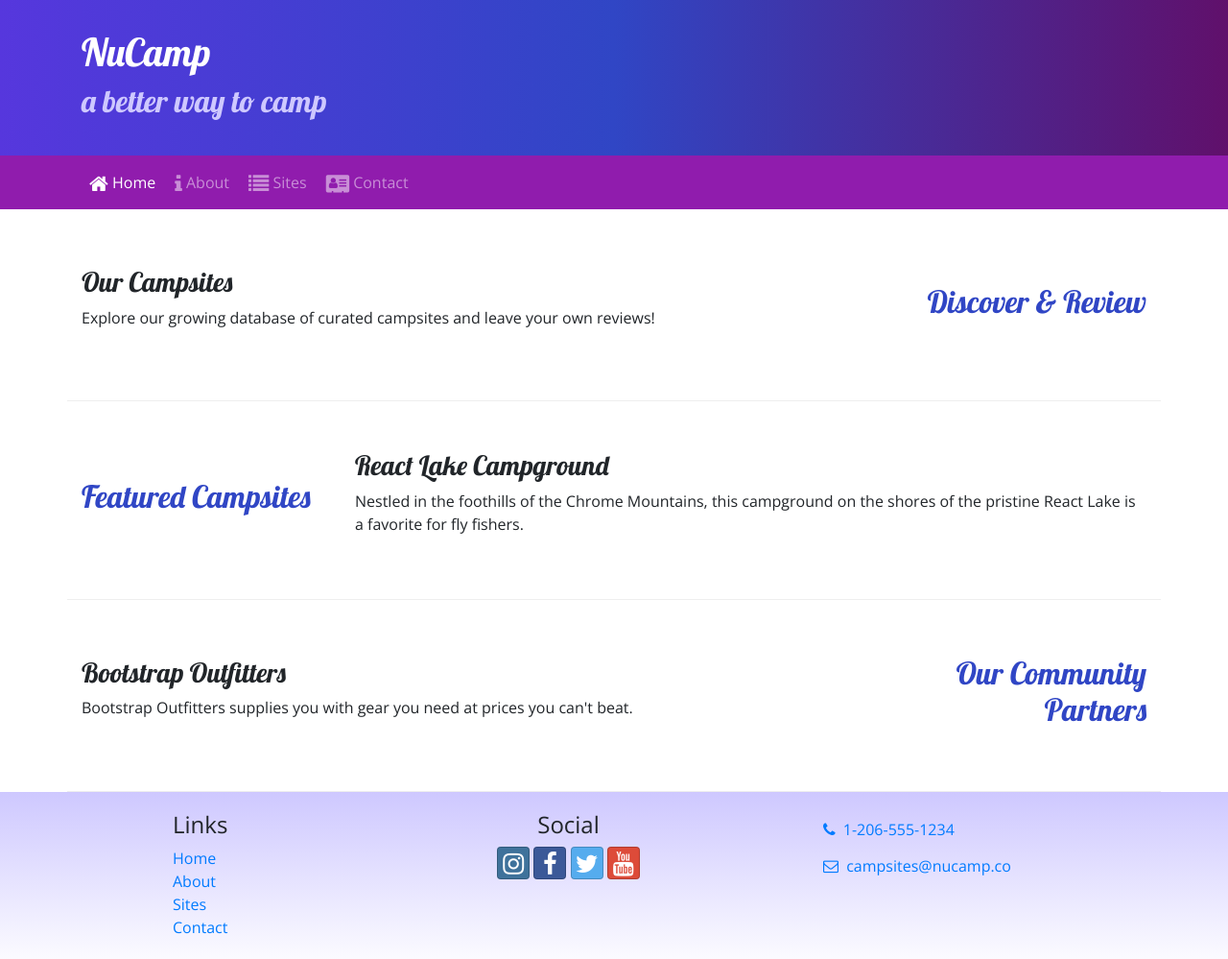
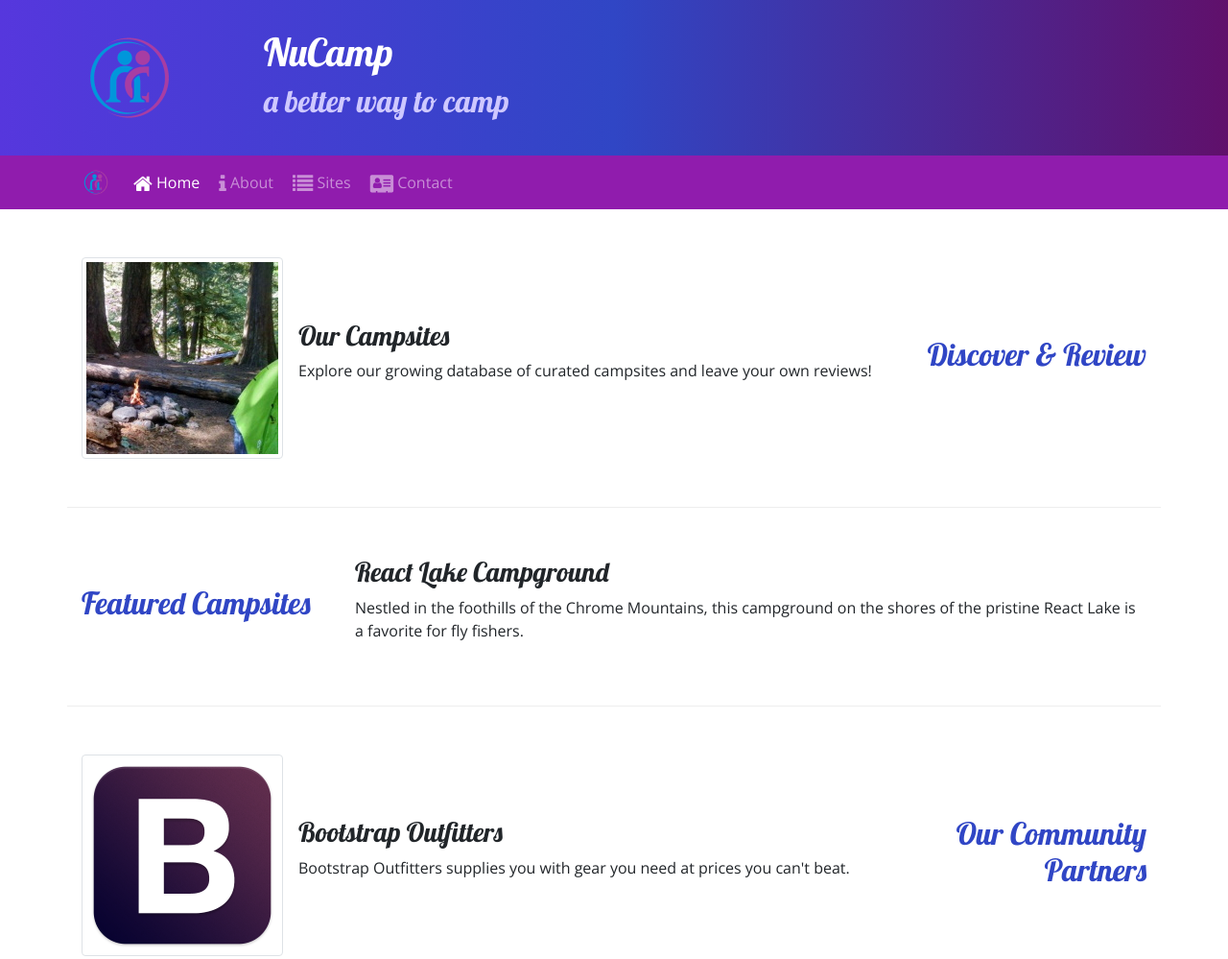
Before and after one commit to unsubstantiated-Script/Bootstrap_Project, a website: page index.html in a window 1280 px wide. Shown: the top 999 px of the page at 96% size. Drawn offline with nearby package versions, Linux system fonts and the light colour scheme.

Commit message:
photos and logos

```diff
--- a/index.html
+++ b/index.html
@@ -17,6 +17,9 @@
   <header class="jumbotron jumbotron-fluid">
     <div class="container">
       <div class="row">
+        <div class="col-4 col-sm-3 col-md-2 align-self-center">
+          <img src="img/logo.png" alt="logo" class="img-fluid">
+        </div>
         <div class="col">
           <h1>NuCamp</h1>
           <h2>a better way to camp</h2>
@@ -27,6 +30,7 @@
 
   <nav class="navbar navbar-expand-sm navbar-dark sticky-top">
     <div class="container">
+      <a class="navbar-brand" href="#"><img src="img/logo.png" height="30" width="30" /></a>
       <button class="navbar-toggler ml-auto" type="button" data-toggle="collapse" data-target="#nucampNavbar">
         <span class="navbar-toggler-icon"></span>
       </button>
@@ -56,11 +60,16 @@
         <h2 class="text-sm-right">Discover & Review</h2>
       </div>
       <div class="col">
+        <div class="media">
+          <img src="img/breadcrumb-trail-thumb.jpg" alt="Breadcrumb Trail" class="d-flex mr-3 img-thumbnail">
+          <div class="media-body align-self-center">
             <h3>Our Campsites</h3>
             <p class="d-none d-sm-block">
               Explore our growing database of curated campsites and leave your own
               reviews!
             </p>
+          </div>
+        </div>
       </div>
     </div>
   </div>
@@ -86,11 +95,14 @@
         <h2 class="text-sm-right">Our Community Partners</h2>
       </div>
       <div class="col">
+        <div class="media">
+          <img class="d-flex mr-3 img-thumbnail " src="img/bootstrap-thumb.png" alt="Bootstrap Outfitters">
+          <div class="media-body align-self-center">
             <h3>Bootstrap Outfitters</h3>
-        <p class="d-none d-sm-block">
-          Bootstrap Outfitters supplies you with gear you need at prices you
-          can't beat.
+            <p class="d-none d-sm-block">Bootstrap Outfitters supplies you with gear you need at prices you can't beat.
             </p>
+          </div>
+        </div>
       </div>
     </div>
   </div>
```
Also changed, not shown: about.html (+4 -0 lines), contactus.html (+5 -0 lines), img/bootstrap-thumb.png (added), img/breadcrumb-trail-thumb.jpg (added), img/breadcrumb-trail.jpg (added), img/chrome-river-thumb.jpg (added), img/chrome-river.jpg (added), img/logo.png (added), img/react-lake-thumb.jpg (added), img/react-lake.jpg (added). Lines whose indentation alone changed are shown as unchanged.
